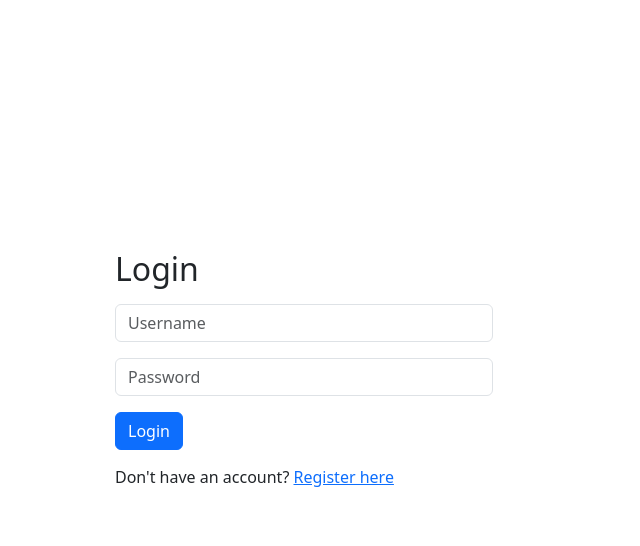
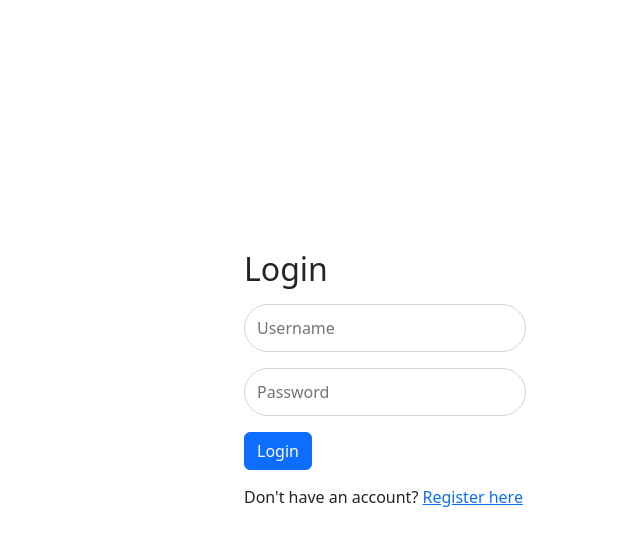
Before and after one commit to j-curato/dticalendar, a Django app: page /users/login/ in a window 1280 px wide. Shown: the top 546 px of the page, without its empty margins (255-895 px from the left). Run offline with Django 4.2, Linux system fonts and the light colour scheme; data that the repository does not hold is empty; some libraries are stand-ins or nearby versions.

Commit message:
UI improvement - login, reg and profile

```diff
--- a/users/templates/users/login.html
+++ b/users/templates/users/login.html
@@ -5,23 +5,26 @@
 
 {% block content %}
 
-    <div class="container" style="width: 50%; margin: 0 auto; margin-top: 20%;">
-        <h2>Login</h2>
+    <div class="container-login" style="margin-top: 20%;">
+        <h2 class="login-title">Login</h2>
         <address></address>
         {{ error_message }}
         <form method="post">
             {% csrf_token %}
             <div class="form-group">
-                <input type="text" name="username" placeholder="Username" class="form-control" style="width: 70%;" required>
+                <input type="text" name="username" placeholder="Username" class="form-control-login" style="border-radius: 25px; height: 3em;" required>
             </div>
             <!--Put a div separator-->
            <address></address>
             <div class="form-group">
-                <input type="password" name="password" placeholder="Password" class="form-control" style="width: 70%;" required>
+                <input type="password" name="password" placeholder="Password" class="form-control-login" style="border-radius: 25px; height: 3em;" required>
             </div>
             <address></address>
             {{ form.errors }}
-            <button type="submit" class="btn btn-primary">Login</button>
+
+            <div class="login-button-div">
+
+                <button type="submit" class="btn btn-primary">Login</button>
         </form>
         <p>Don't have an account? <a href="{% url 'register' %}">Register here</a></p>
         {% if messages %}
@@ -33,7 +36,8 @@
                 </ul>
             </div>
         {% endif %}
-<!-- Your login form and other content here -->
+
+            </div>
 
     </div>
 
--- a/users/templates/users/master.html
+++ b/users/templates/users/master.html
@@ -127,6 +127,37 @@
         max-width: 100%;
         margin: 0 auto; /* Center the container horizontally */
       }
+
+      .form-control-login {
+        display: block;
+        width: 100%;
+        padding: 0.375rem 0.75rem;
+        font-size: 1rem;
+        font-weight: 400;
+        line-height: 1.5;
+        color: #495057;
+        background-color: #fff;
+        background-clip: padding-box;
+        border: 1px solid #ced4da;
+        border-radius: 0.25rem;
+        transition: border-color 0.15s ease-in-out, box-shadow 0.15s ease-in-out;
+        height: 3em; /* Your specified height */
+    }
+
+    .form-control-login:focus {
+        color: #495057;
+        background-color: #fff;
+        border-color: #80bdff;
+        outline: 0;
+        box-shadow: 0 0 0 0.2rem rgba(0, 123, 255, 0.25);
+    }
+
+    @media only screen and (min-width: 768px) {
+        .form-control-login, .container-login, .login-button-div, .login-title {
+                width: 50%; /* Adjust the width as needed for larger screens */
+                margin: auto; /* Center align the input on larger screens */
+            }
+        }
 
 
     </style>
```
Also changed, not shown: users/forms.py (+11 -1 lines), users/templates/users/profile.html (+51 -4 lines), users/templates/users/register.html (+45 -5 lines).
